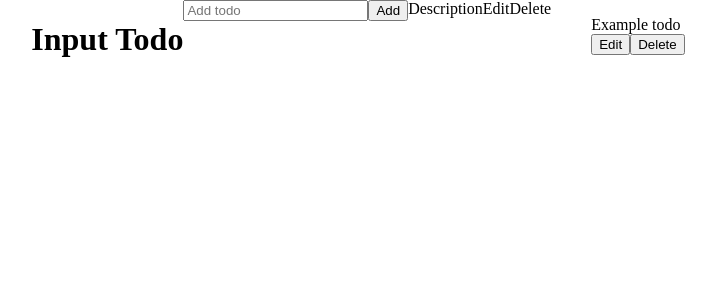
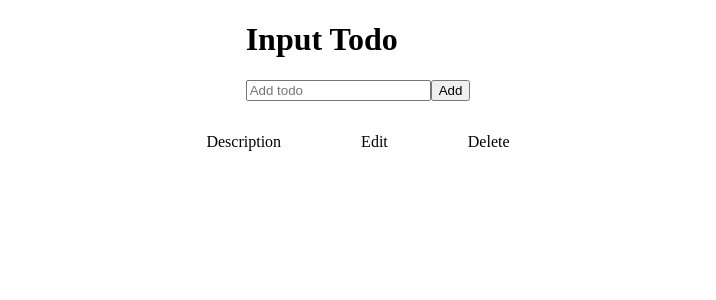
Before and after one commit to marcobantoli/todo-list, a React (Create React App) app in the folder client/: page / in a window 1280 px wide. Shown: the top 300 px of the page, without its empty margins (282-998 px from the left). Built offline with nearby package versions, Linux system fonts and the light colour scheme.

Commit message:
Modified necessary react components

```diff
--- a/client/src/App.js
+++ b/client/src/App.js
@@ -1,12 +1,36 @@
+import { useState } from 'react';
 import InputSection from './InputSection';
 import TodoList from './TodoList';
+import Todo from './Todo';
+import './App.css';
 
 function App() {
+  const [todos, setTodos] = useState([]);
+
+  function handleAddTodo(desc) {
+    (async () => {
+      const response = await fetch('/todos', {
+        method: 'POST',
+        headers: {
+          'Content-Type': 'application/json',
+          'Accept': 'application/json'
+        },
+        body: JSON.stringify({
+          description: desc
+        })
+      });
+      const newTodo = await response.json();
+      const newTodos = [...todos];
+      newTodos.push(<Todo key={newTodo.todo_id} desc={newTodo.description} />);
+      setTodos(newTodos);
+    })();
+  }
+
   return (
-    <>
-      <InputSection />
-      <TodoList />
-    </>
+    <div className="main-container">
+      <InputSection handleAddTodo={handleAddTodo} />
+      <TodoList todos={todos} />
+    </div>
   );
 }
 
--- a/client/src/InputSection.js
+++ b/client/src/InputSection.js
@@ -1,12 +1,25 @@
-import React from 'react'
+import React, { useRef } from 'react';
+import './InputSection.css';
 
-function InputSection() {
+function InputSection({ handleAddTodo }) {
+  const inputEl = useRef();
+
+  function helper() {
+    const desc = inputEl.current.value;
+    if (desc !== '') {
+      handleAddTodo(inputEl.current.value);
+      inputEl.current.value = '';
+    }
+  }
+
   return (
-    <>
+    <div className="input-container">
       <h1>Input Todo</h1>
-      <input type="text" placeholder="Add todo" />
-      <button type="button">Add</button>
-    </>
+      <div>
+        <input ref={inputEl} type="text" placeholder="Add todo" />
+        <button onClick={() => helper()} type="button">Add</button>
+      </div>
+    </div>
   );
 }
 
--- a/client/src/Todo.js
+++ b/client/src/Todo.js
@@ -1,12 +1,13 @@
 import React from 'react'
+import './Todo.css';
 
-function Todo() {
+function Todo({ desc }) {
   return (
-    <>
-      <div className="description">Example todo</div>
+    <li className="todo-container">
+      <div className="description">{desc}</div>
       <button>Edit</button>
       <button>Delete</button>
-    </>
+    </li>
   );
 }
 
--- a/client/src/TodoList.js
+++ b/client/src/TodoList.js
@@ -1,14 +1,16 @@
-import React from 'react'
-import Todo from './Todo';
+import React from 'react';
+import './TodoList.css';
 
-function TodoList() {
+function TodoList({ todos }) {
   return (
     <>
-      <div>Description</div>
-      <div>Edit</div>
-      <div>Delete</div>
+      <div className="header-container">
+        <div>Description</div>
+        <div>Edit</div>
+        <div>Delete</div>
+      </div>
       <ul>
-        <Todo />
+        {todos}
       </ul>
     </>
   );
```
